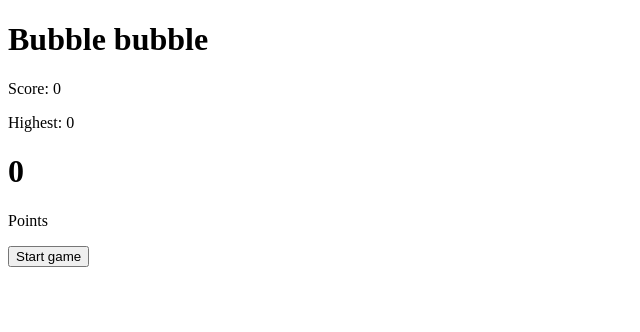
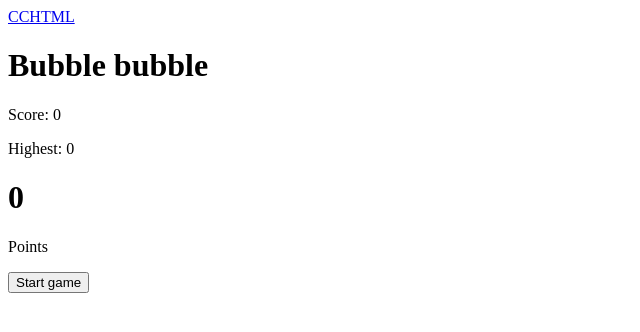
Before and after one commit to OlssonKarin/sti-frontend, a website: page public/index.html in a window 1280 px wide. Shown: the whole page, without its empty margins (0-640 px from the left). Drawn offline with Linux system fonts and the light colour scheme.

Commit message:
added canvas crash course

```diff
--- a/public/index.html
+++ b/public/index.html
@@ -9,6 +9,7 @@
   <title>Bubbel-game</title>
 </head>
 <body>
+  <a href="/canvascrhashcource.html">CCHTML</a>
   <h1>Bubble bubble</h1>
 
   <div id="score">
```
Also changed, not shown: public/css/canvaschrashcourse.css (renamed from public/canvaschrashcourse.css), public/js/canvascrashcourse.js (renamed from public/canvascrashcourse.js).
